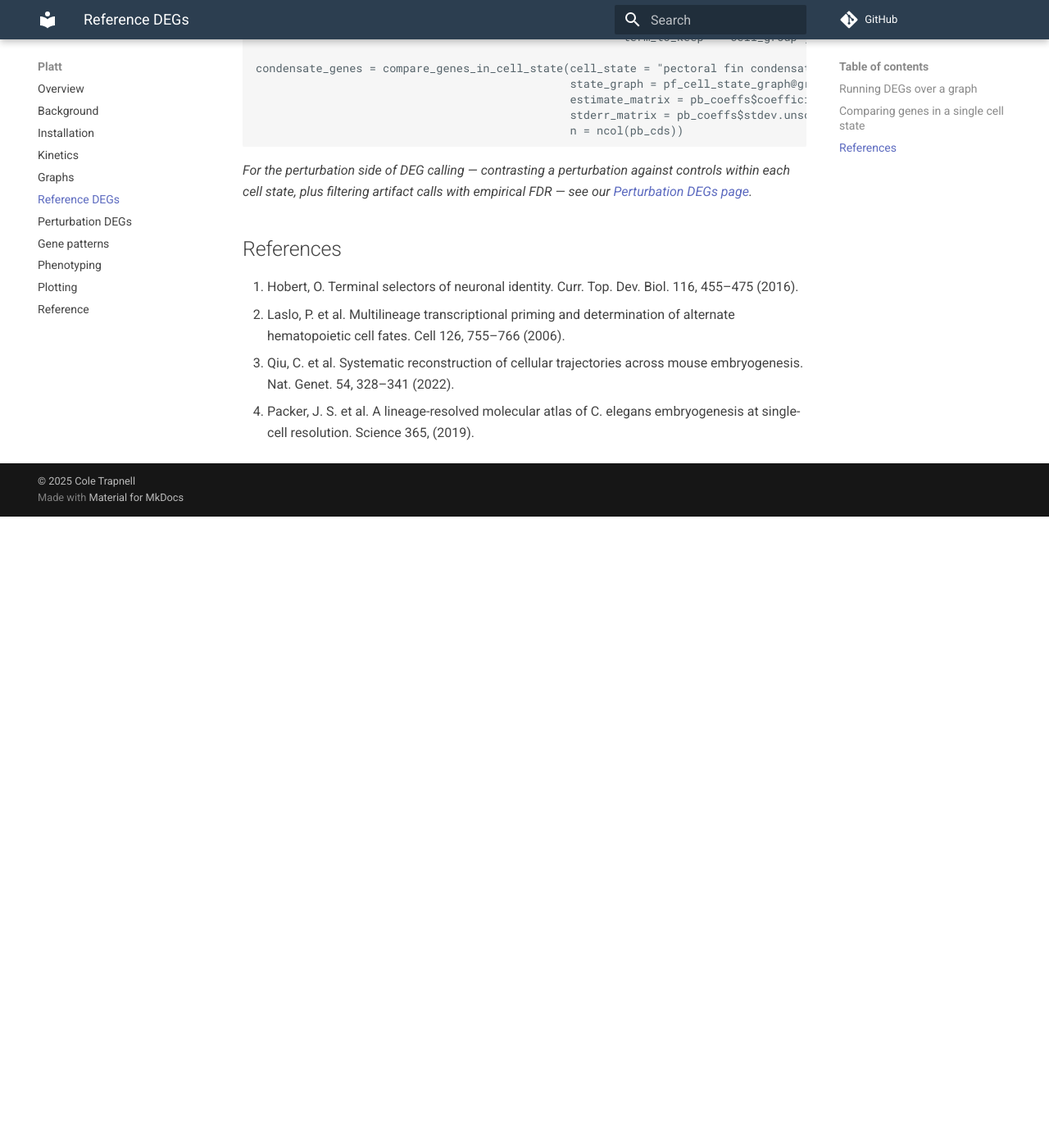
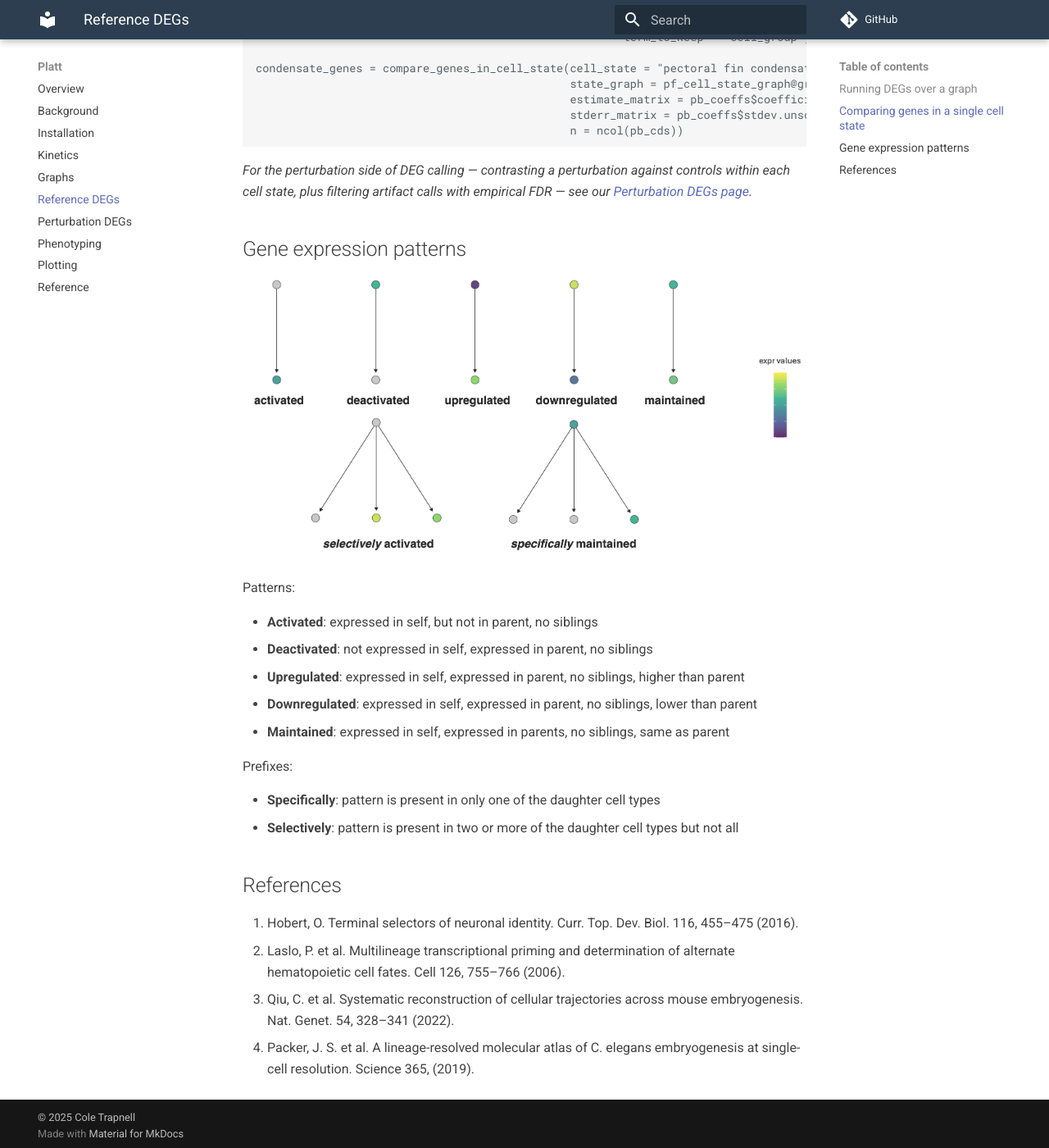
Before and after one commit to cole-trapnell-lab/platt, an MkDocs documentation site: the page built from docs/wt_degs.md, in a window 1280 px wide and 1400 px high, scrolled down 3839 px. Shown: the whole window at 82% size. Built offline with MkDocs 1.6.1 and Material for MkDocs 9.7.7, drawn with Linux system fonts in a browser that asks for light colours; comment, search, counter and statistics services are not loaded; before the commit the page ends 4469 px from its top, so only the background shows below that; some of the changed text lies outside the part shown.

Commit message:
Drop deprecated plot_gene_expr from reference docs, fold gene patterns into wt_degs
Remove the deprecated plot_gene_expr() entry and its standalone reference
page, update all tutorial call sites to plot_gene_expression() instead, and
move the standalone gene-patterns page into a section at the bottom of the
reference DEGs page.

Co-Authored-By: Claude Sonnet 5 <noreply@anthropic.com>

````diff
--- a/docs/wt_degs.md
+++ b/docs/wt_degs.md
@@ -62,7 +62,7 @@ plot_cells(pf_ccs@cds, genes = c("emilin3a"))
 ... or on our platt graph:
 
 ```
-plot_gene_expr(pf_cell_state_graph, genes = c("emilin3a"))
+plot_gene_expression(pf_cell_state_graph, genes = c("emilin3a"))
 ```
 
 ![](assets/pf_graph_emilin3a.png){width=75%}
@@ -101,6 +101,23 @@ condensate_genes = compare_genes_in_cell_state(cell_state = "pectoral fin conden
 
 _For the perturbation side of DEG calling — contrasting a perturbation against controls within each cell state, plus filtering artifact calls with empirical FDR — see our [Perturbation DEGs page](https://cole-trapnell-lab.github.io/platt/perturbation_degs/)._
 
+## Gene expression patterns
+
+![](assets/gene_patterns.png)
+
+Patterns:
+
+* **Activated**: expressed in self, but not in parent, no siblings
+* **Deactivated**: not expressed in self, expressed in parent, no siblings
+* **Upregulated**: expressed in self, expressed in parent, no siblings, higher than parent
+* **Downregulated**: expressed in self, expressed in parent, no siblings, lower than parent
+* **Maintained**: expressed in self, expressed in parents, no siblings, same as parent
+
+Prefixes:
+
+* **Specifically**: pattern is present in only one of the daughter cell types
+* **Selectively**: pattern is present in two or more of the daughter cell types but not all
+
 ## References
 1.	Hobert, O. Terminal selectors of neuronal identity. Curr. Top. Dev. Biol. 116, 455–475 (2016).
 2.	Laslo, P. et al. Multilineage transcriptional priming and determination of alternate hematopoietic cell fates. Cell 126, 755–766 (2006).
--- a/mkdocs.yml
+++ b/mkdocs.yml
@@ -9,7 +9,6 @@ nav:
   - Graphs: graphs.md
   - Reference DEGs: wt_degs.md
   - Perturbation DEGs: perturbation_degs.md
-  - Gene patterns: patterns.md
   - Phenotyping: phenotyping.md
   - Plotting: plotting.md
   - Reference: reference.md
````
Also changed, not shown: other parts of docs/wt_degs.md (+1 -1 lines), docs/patterns.md (deleted, +0 -16 lines), docs/perturbation_degs.md (+1 -1 lines), docs/plotting.md (+2 -2 lines), docs/reference.md (+0 -4 lines), docs/reference/plot_gene_expr.md (deleted, +0 -11 lines).
